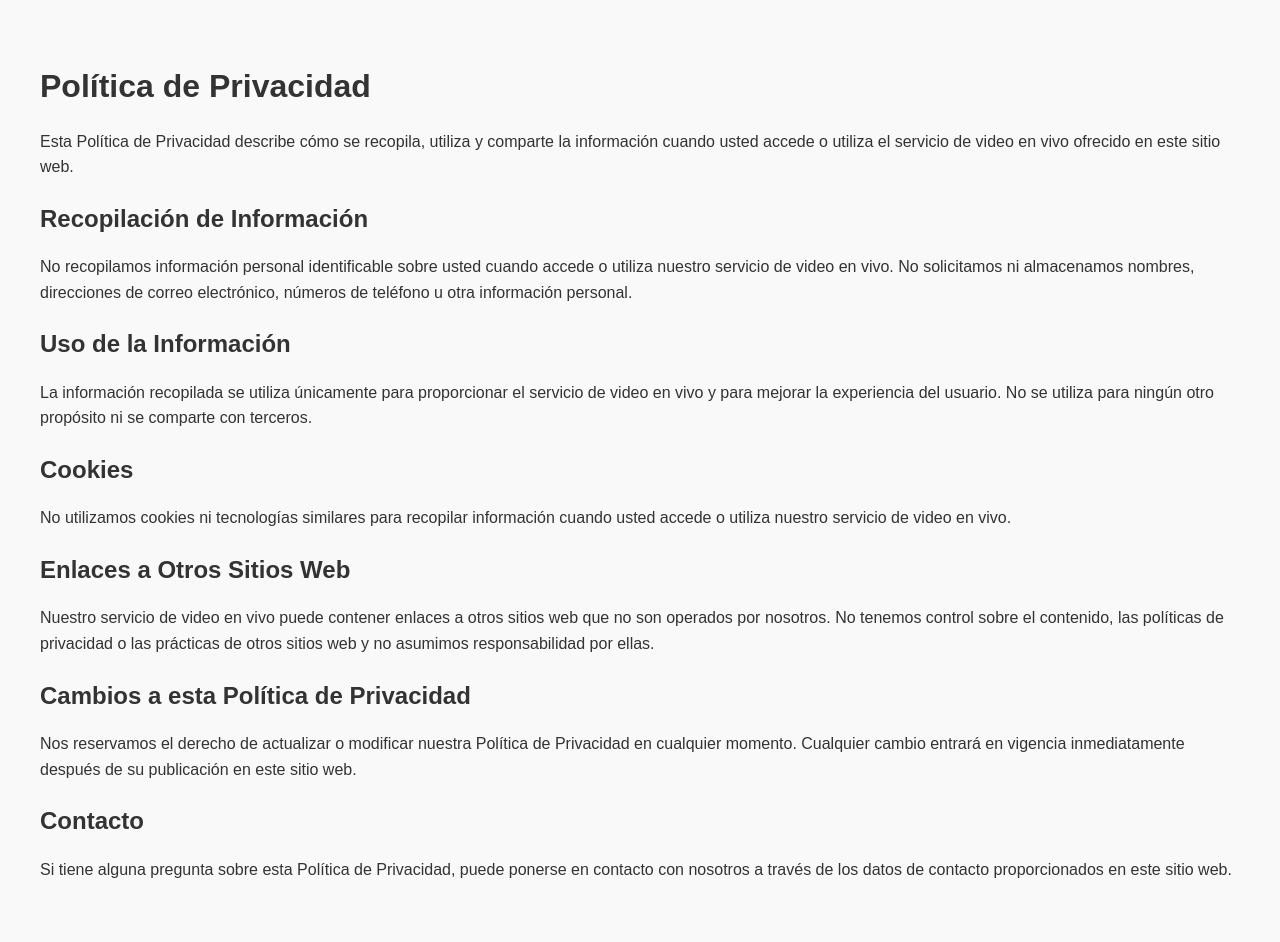
After one commit to sebastiantrianamartinez/etnica.co, a PHP site: page /privacy.php in a window 1280 px wide. The commit adds this page. Run offline with PHP 8.4, Linux system fonts and the light colour scheme.

Commit message:
Url chaged and privacy policy added

```diff
--- a/index.php
+++ b/index.php
@@ -32,7 +32,7 @@
         <div class="player">
             <video id="my-video" class="video-js" controls preload="auto" autoplay width="640" height="360"
                 data-setup='{}'>
-                <source src="https://unoatv.com/nginx/streaming/unoavirtualprogram/unoavirtualprogram.m3u8" type="application/x-mpegURL">
+                <source src="https://unoatv.com/nginx/streaming/livestream/livestream.m3u8" type="application/x-mpegURL">
             </video>
         </div>
     </main>
--- /dev/null
+++ b/privacy.php
@@ -0,0 +1,61 @@
+<!DOCTYPE html>
+<html lang="en">
+<head>
+    <meta charset="UTF-8">
+    <meta name="viewport" content="width=device-width, initial-scale=1.0">
+    <title>Política de Privacidad - Étnica TV</title>
+    <style>
+        body {
+            font-family: Arial, sans-serif;
+            line-height: 1.6;
+            margin: 20px;
+            padding: 20px;
+            background-color: #f9f9f9;
+            color: #333;
+        }
+        h1, h2 {
+            color: #333;
+            margin-bottom: 10px;
+        }
+        p {
+            margin-bottom: 20px;
+        }
+        a {
+            color: #007bff;
+            text-decoration: none;
+        }
+        a:hover {
+            text-decoration: underline;
+        }
+    </style>
+</head>
+<body>
+    <h1>Política de Privacidad</h1>
+
+    <p>Esta Política de Privacidad describe cómo se recopila, utiliza y comparte la información cuando usted accede o utiliza el servicio de video en vivo ofrecido en este sitio web.</p>
+
+    <h2>Recopilación de Información</h2>
+
+    <p>No recopilamos información personal identificable sobre usted cuando accede o utiliza nuestro servicio de video en vivo. No solicitamos ni almacenamos nombres, direcciones de correo electrónico, números de teléfono u otra información personal.</p>
+
+    <h2>Uso de la Información</h2>
+
+    <p>La información recopilada se utiliza únicamente para proporcionar el servicio de video en vivo y para mejorar la experiencia del usuario. No se utiliza para ningún otro propósito ni se comparte con terceros.</p>
+
+    <h2>Cookies</h2>
+
+    <p>No utilizamos cookies ni tecnologías similares para recopilar información cuando usted accede o utiliza nuestro servicio de video en vivo.</p>
+
+    <h2>Enlaces a Otros Sitios Web</h2>
+
+    <p>Nuestro servicio de video en vivo puede contener enlaces a otros sitios web que no son operados por nosotros. No tenemos control sobre el contenido, las políticas de privacidad o las prácticas de otros sitios web y no asumimos responsabilidad por ellas.</p>
+
+    <h2>Cambios a esta Política de Privacidad</h2>
+
+    <p>Nos reservamos el derecho de actualizar o modificar nuestra Política de Privacidad en cualquier momento. Cualquier cambio entrará en vigencia inmediatamente después de su publicación en este sitio web.</p>
+
+    <h2>Contacto</h2>
+
+    <p>Si tiene alguna pregunta sobre esta Política de Privacidad, puede ponerse en contacto con nosotros a través de los datos de contacto proporcionados en este sitio web.</p>
+</body>
+</html>
```
